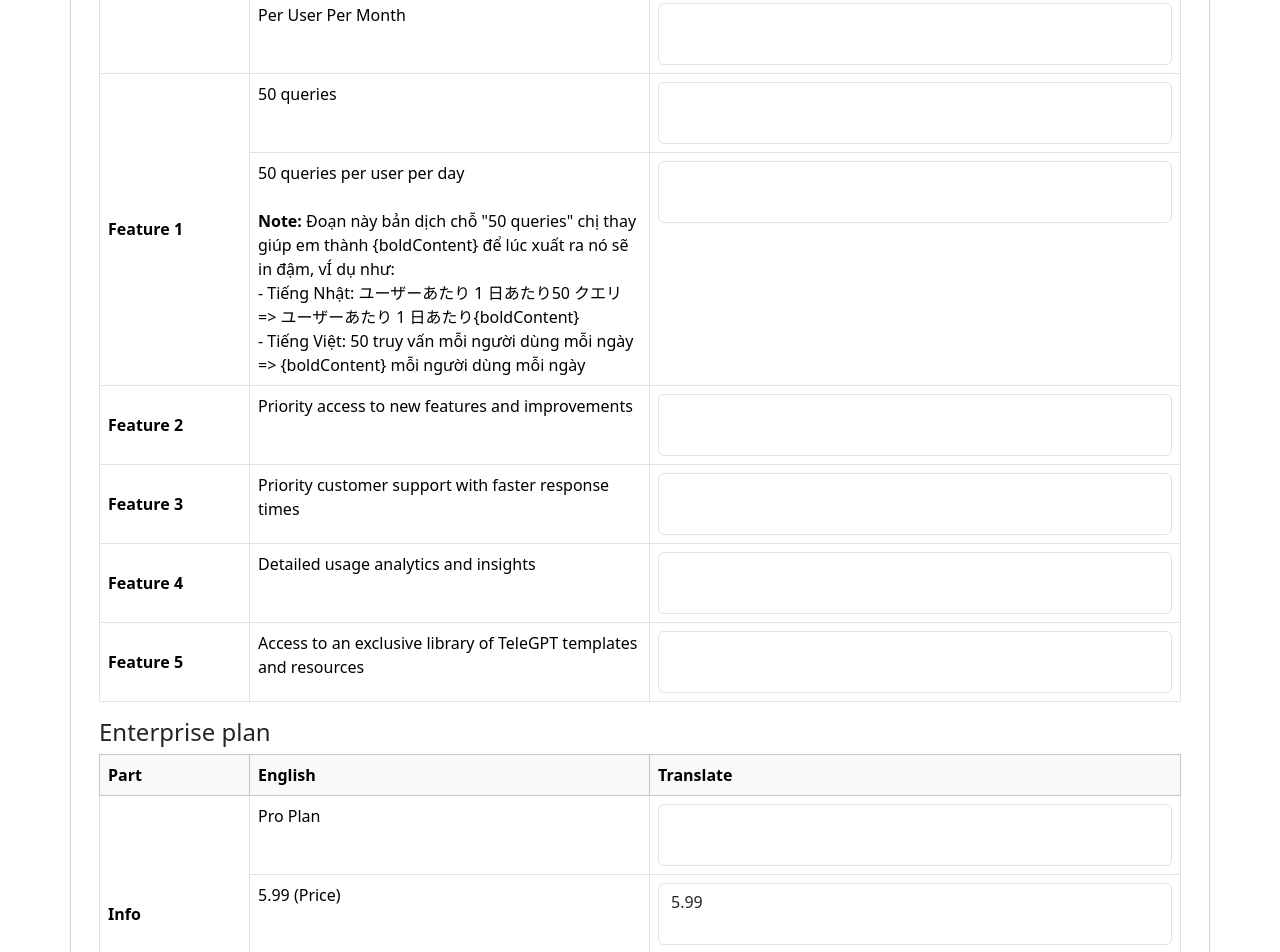
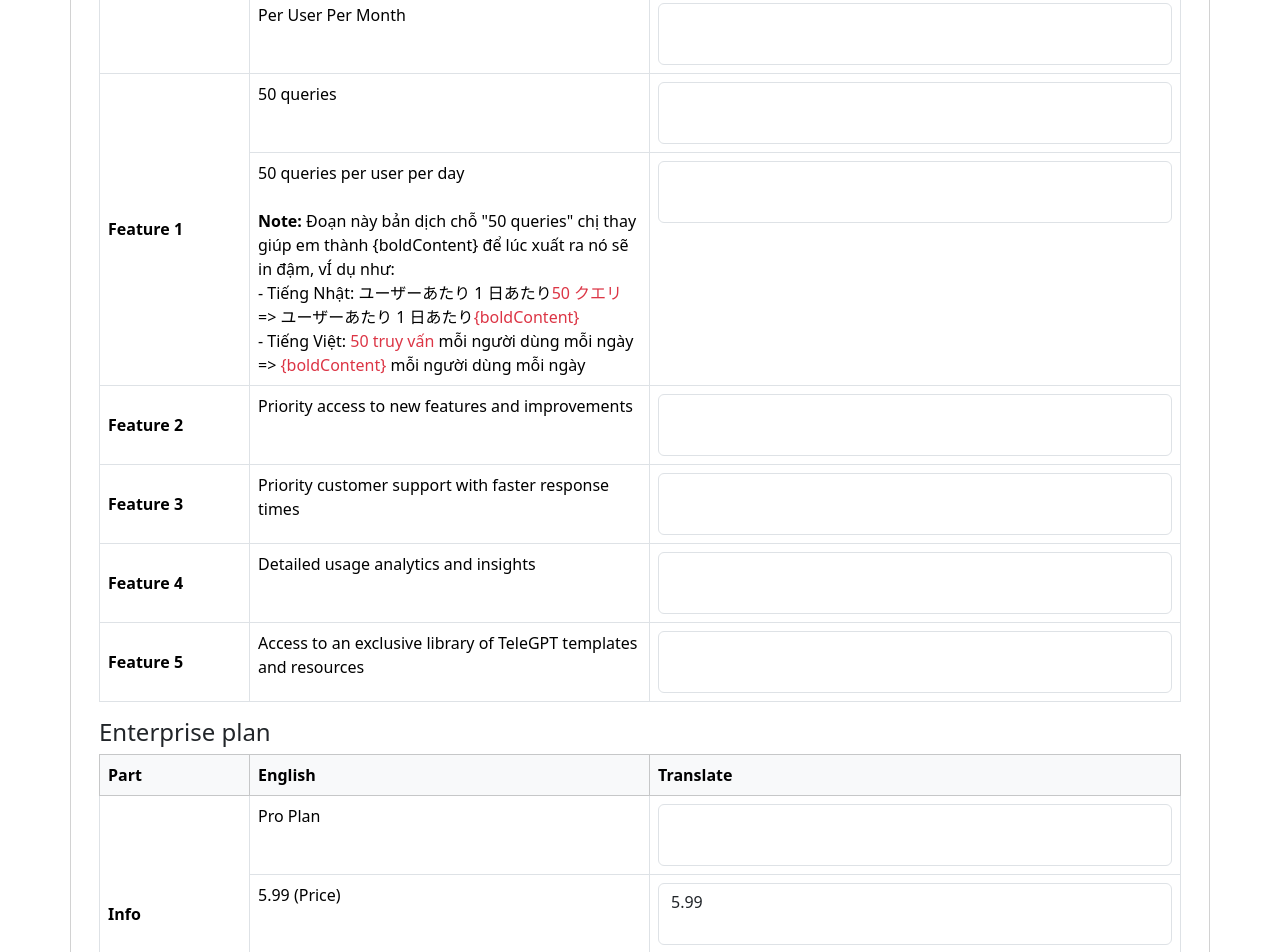
Before and after one commit to VinhTruong2001/language-file-generator, a plain HTML site: page index.html in a window 1280 px wide. Shown: the part 5908-6860 px from the top of the page. Drawn offline with nearby package versions, Linux system fonts and the light colour scheme.

Commit message:
highlight note

```diff
--- a/index.html
+++ b/index.html
@@ -760,10 +760,19 @@ $</textarea
                     chị thay giúp em thành {boldContent} để lúc xuất ra nó sẽ in
                     đậm, vÍ dụ như:
                     <br />
-                    - Tiếng Nhật: ユーザーあたり 1 日あたり50 クエリ =>
-                    ユーザーあたり 1 日あたり{boldContent} <br />
-                    - Tiếng Việt: 50 truy vấn mỗi người dùng mỗi ngày =>
-                    {boldContent} mỗi người dùng mỗi ngày
+                    - Tiếng Nhật: ユーザーあたり 1 日あたり<span
+                      class="text-danger"
+                      >50 クエリ</span
+                    >
+                    => ユーザーあたり 1 日あたり<span class="text-danger"
+                      >{boldContent}</span
+                    >
+                    <br />
+                    - Tiếng Việt:
+                    <span class="text-danger">50 truy vấn</span> mỗi người dùng
+                    mỗi ngày =>
+                    <span class="text-danger">{boldContent}</span> mỗi người
+                    dùng mỗi ngày
                   </td>
                   <td>
                     <textarea
@@ -1221,9 +1230,7 @@ hi@telegpt.guru</textarea
         ================================================== -->
         <div class="card mb-3">
           <div class="card-header">
-            <h5 class="">
-              Required info
-            </h5>
+            <h5 class="">Required info</h5>
             <p>
               Chị tra 2 mã Country và Language code bên dưới ở đây ạ:
               <a
@@ -1244,7 +1251,9 @@ hi@telegpt.guru</textarea
               </thead>
               <tbody>
                 <tr>
-                  <td rowspan="2" class="fw-bold align-middle">Country/Languages Code</td>
+                  <td rowspan="2" class="fw-bold align-middle">
+                    Country/Languages Code
+                  </td>
                   <td>ISO-3166 Country Codes</td>
                   <td>
                     <textarea
```
